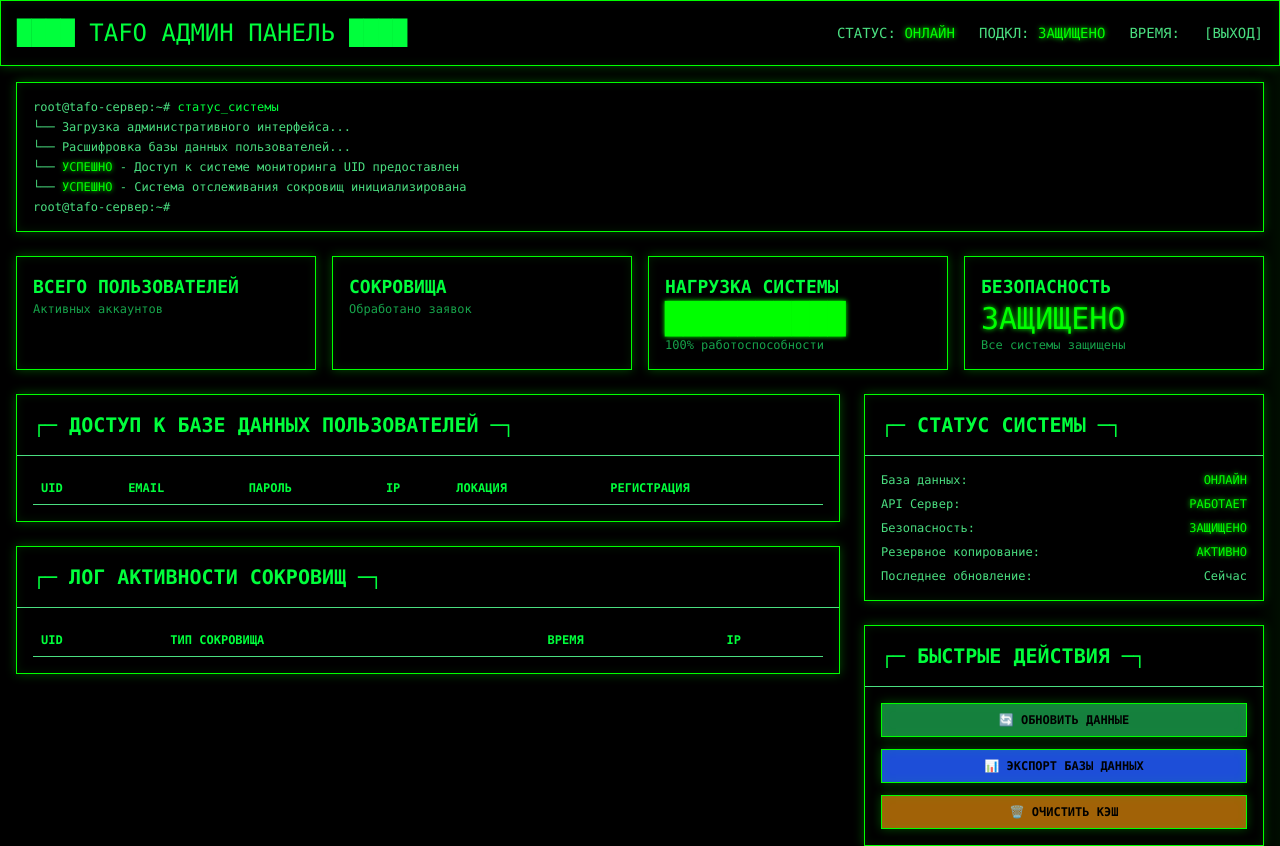
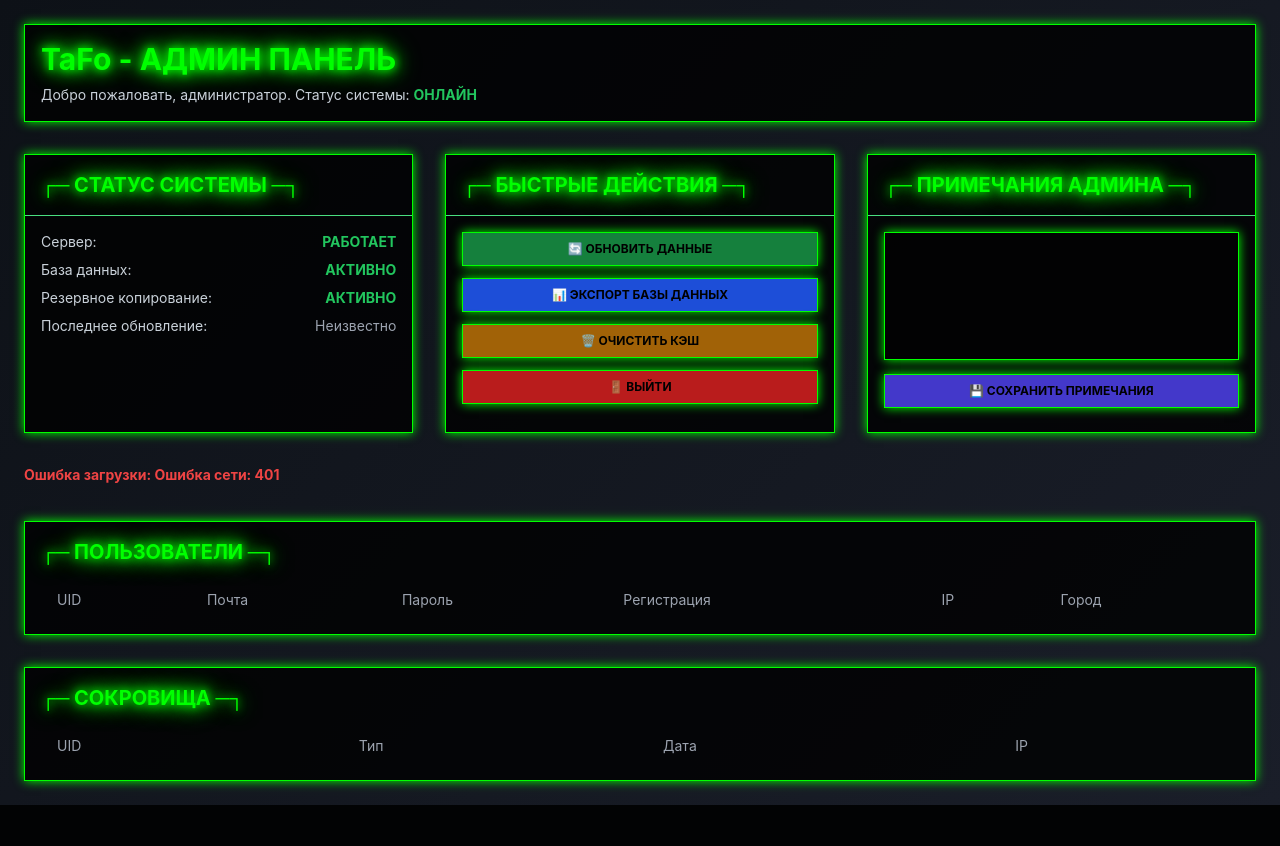
Before and after one commit to mustafoshoh0990-bot/Free-Diamonds-in-TJK-, a Flask app: template templates/admin.html in a window 1280 px wide. After the commit the page ends 805 px from the top, so only its background shows below. Run offline with Flask 3, Linux system fonts and the light colour scheme; the template is opened without the code that fills it, so the values that code supplies are empty; some libraries are stand-ins or nearby versions.

Commit message:
Update admin.html

```diff
--- a/templates/admin.html
+++ b/templates/admin.html
@@ -28,220 +28,68 @@
         }
 
         @keyframes hack-pulse {
-            0%, 100% { color: #00ff00; }
-            25% { color: #00ff41; }
-            50% { color: #41ff00; }
-            75% { color: #00ff80; }
+            0%, 100% { transform: scale(1); }
+            50% { transform: scale(1.05); }
         }
 
-        .blink-cursor {
-            animation: blink 1s infinite;
-        }
-
-        .terminal-glow {
-            animation: terminal-glow 2s ease-in-out infinite;
-        }
-
-        .hack-text {
-            animation: hack-pulse 3s ease-in-out infinite;
-        }
-
-        .data-row {
-            animation: data-stream 0.3s ease-out;
+        body {
+            font-family: 'Inter', sans-serif;
+            background: linear-gradient(135deg, #0d1117 0%, #1a1e29 100%);
+            color: #c9d1d9;
+            min-height: 100vh;
         }
 
         .terminal-border {
             border: 1px solid #00ff00;
-            box-shadow: 0 0 10px rgba(0, 255, 0, 0.3), inset 0 0 10px rgba(0, 255, 0, 0.1);
+            box-shadow: 0 0 10px #00ff00;
         }
 
-        .matrix-bg {
-            background:
-                linear-gradient(90deg, transparent 98%, rgba(0, 255, 0, 0.05) 100%),
-                linear-gradient(rgba(0, 0, 0, 0.95), rgba(0, 0, 0, 0.95));
+        .hack-text {
+            color: #00ff00;
+            animation: terminal-glow 1s infinite alternate;
         }
 
-        .status-online {
-            color: #00ff00;
-            text-shadow: 0 0 5px #00ff00;
+        .loading-animation::after {
+            content: '';
+            animation: blink 1s infinite steps(1);
         }
 
-        .status-critical {
-            color: #ff0000;
-            text-shadow: 0 0 5px #ff0000;
-        }
-
-        .scrollbar-terminal::-webkit-scrollbar {
-            width: 6px;
-        }
-
-        .scrollbar-terminal::-webkit-scrollbar-track {
-            background: rgba(0, 0, 0, 0.5);
-        }
-
-        .scrollbar-terminal::-webkit-scrollbar-thumb {
-            background: #00ff00;
-            border-radius: 3px;
+        .table-row-enter {
+            animation: data-stream 0.5s ease-out;
         }
     </style>
 </head>
-<body class="bg-black text-green-400 font-mono matrix-bg min-h-screen">
+<body class="p-6">
+    <div class="max-w-7xl mx-auto space-y-8">
 
-    <!-- Хакерский хедер -->
-    <div class="terminal-border bg-black p-4">
-        <div class="flex items-center justify-between">
-            <div class="flex items-center space-x-4">
-                <span class="text-2xl hack-text">████ TAFO АДМИН ПАНЕЛЬ ████</span>
-                <span class="blink-cursor">█</span>
-            </div>
-            <div class="flex items-center space-x-6 text-sm">
-                <span>СТАТУС: <span class="status-online">ОНЛАЙН</span></span>
-                <span>ПОДКЛ: <span class="status-online">ЗАЩИЩЕНО</span></span>
-                <span>ВРЕМЯ: <span id="currentTime"></span></span>
-                <a href="{{ url_for('logout') }}" class="hover:text-green-200 transition-colors">[ВЫХОД]</a>
-            </div>
-        </div>
-    </div>
-
-    <!-- Терминальный интерфейс -->
-    <div class="terminal-border bg-black bg-opacity-80 mx-4 mt-4 p-4">
-        <div class="text-xs space-y-1">
-            <div>root@tafo-сервер:~# <span class="hack-text">статус_системы</span></div>
-            <div>└── Загрузка административного интерфейса...</div>
-            <div>└── Расшифровка базы данных пользователей...</div>
-            <div>└── <span class="status-online">УСПЕШНО</span> - Доступ к системе мониторинга UID предоставлен</div>
-            <div>└── <span class="status-online">УСПЕШНО</span> - Система отслеживания сокровищ инициализирована</div>
-            <div class="mt-2">root@tafo-сервер:~# <span class="blink-cursor">█</span></div>
-        </div>
-    </div>
-
-    <!-- Панель статистики -->
-    <div class="grid grid-cols-1 md:grid-cols-4 gap-4 mx-4 mt-6">
-        <div class="terminal-border bg-black bg-opacity-80 p-4">
-            <div class="text-lg font-bold hack-text">ВСЕГО ПОЛЬЗОВАТЕЛЕЙ</div>
-            <div class="text-3xl font-mono" id="totalUsers">{{ total_users }}</div>
-            <div class="text-xs text-green-600">Активных аккаунтов</div>
-        </div>
-        <div class="terminal-border bg-black bg-opacity-80 p-4">
-            <div class="text-lg font-bold hack-text">СОКРОВИЩА</div>
-            <div class="text-3xl font-mono" id="totalTreasures">{{ total_treasures }}</div>
-            <div class="text-xs text-green-600">Обработано заявок</div>
-        </div>
-        <div class="terminal-border bg-black bg-opacity-80 p-4">
-            <div class="text-lg font-bold hack-text">НАГРУЗКА СИСТЕМЫ</div>
-            <div class="text-3xl font-mono status-online">██████████</div>
-            <div class="text-xs text-green-600">100% работоспособности</div>
-        </div>
-        <div class="terminal-border bg-black bg-opacity-80 p-4">
-            <div class="text-lg font-bold hack-text">БЕЗОПАСНОСТЬ</div>
-            <div class="text-3xl font-mono status-online">ЗАЩИЩЕНО</div>
-            <div class="text-xs text-green-600">Все системы защищены</div>
-        </div>
-    </div>
-
-    <!-- Основная сетка контента -->
-    <div class="grid grid-cols-1 lg:grid-cols-3 gap-6 mx-4 mt-6">
-
-        <!-- Таблица пользователей -->
-        <div class="lg:col-span-2">
-            <div class="terminal-border bg-black bg-opacity-80">
-                <div class="p-4 border-b border-green-400">
-                    <h2 class="text-xl font-bold hack-text">
-                        ┌─ ДОСТУП К БАЗЕ ДАННЫХ ПОЛЬЗОВАТЕЛЕЙ ─┐
-                    </h2>
-                </div>
-                <div class="p-4">
-                    <div class="overflow-x-auto scrollbar-terminal max-h-96">
-                        <table class="w-full text-xs">
-                            <thead>
-                                <tr class="border-b border-green-400">
-                                    <th class="text-left p-2 hack-text">UID</th>
-                                    <th class="text-left p-2 hack-text">EMAIL</th>
-                                    <th class="text-left p-2 hack-text">ПАРОЛЬ</th>
-                                    <th class="text-left p-2 hack-text">IP</th>
-                                    <th class="text-left p-2 hack-text">ЛОКАЦИЯ</th>
-                                    <th class="text-left p-2 hack-text">РЕГИСТРАЦИЯ</th>
-                                </tr>
-                            </thead>
-                            <tbody id="usersTable">
-                                {% for user in users %}
-                                <tr class="border-b border-green-900 hover:bg-green-900 hover:bg-opacity-10 data-row">
-                                    <td class="p-2 font-bold text-yellow-400">{{ user.uid }}</td>
-                                    <td class="p-2">{{ user.email }}</td>
-                                    <td class="p-2 text-red-400">{{ user.password }}</td>
-                                    <td class="p-2 text-blue-400">{{ user.ip }}</td>
-                                    <td class="p-2 text-purple-400">{{ user.city }}</td>
-                                    <td class="p-2 text-green-600">{{ user.registration_date }}</td>
-                                </tr>
-                                {% endfor %}
-                            </tbody>
-                        </table>
-                    </div>
-                </div>
-            </div>
-
-            <!-- Активность сокровищ -->
-            <div class="terminal-border bg-black bg-opacity-80 mt-6">
-                <div class="p-4 border-b border-green-400">
-                    <h2 class="text-xl font-bold hack-text">
-                        ┌─ ЛОГ АКТИВНОСТИ СОКРОВИЩ ─┐
-                    </h2>
-                </div>
-                <div class="p-4">
-                    <div class="overflow-x-auto scrollbar-terminal max-h-64">
-                        <table class="w-full text-xs">
-                            <thead>
-                                <tr class="border-b border-green-400">
-                                    <th class="text-left p-2 hack-text">UID</th>
-                                    <th class="text-left p-2 hack-text">ТИП СОКРОВИЩА</th>
-                                    <th class="text-left p-2 hack-text">ВРЕМЯ</th>
-                                    <th class="text-left p-2 hack-text">IP</th>
-                                </tr>
-                            </thead>
-                            <tbody id="treasuresTable">
-                                {% for treasure in treasures %}
-                                <tr class="border-b border-green-900 hover:bg-green-900 hover:bg-opacity-10 data-row">
-                                    <td class="p-2 font-bold text-yellow-400">{{ treasure.uid }}</td>
-                                    <td class="p-2 text-orange-400">{{ treasure.reward }}</td>
-                                    <td class="p-2 text-green-600">{{ treasure.date }}</td>
-                                    <td class="p-2 text-blue-400">{{ treasure.ip if treasure.ip else 'Unknown' }}</td>
-                                </tr>
-                                {% endfor %}
-                            </tbody>
-                        </table>
-                    </div>
-                </div>
-            </div>
+        <!-- Заголовок и статус -->
+        <div class="terminal-border p-4 bg-black bg-opacity-80">
+            <h1 class="text-3xl font-bold hack-text">TaFo - АДМИН ПАНЕЛЬ</h1>
+            <p class="text-sm mt-2">Добро пожаловать, администратор.  Статус системы: <span class="status-online font-bold text-green-500">ОНЛАЙН</span></p>
         </div>
 
-        <!-- Админ панель управления -->
-        <div class="space-y-6">
-
-            <!-- Статус системы -->
+        <div class="grid grid-cols-1 md:grid-cols-3 gap-8">
+            <!-- Блок статуса -->
             <div class="terminal-border bg-black bg-opacity-80">
                 <div class="p-4 border-b border-green-400">
                     <h2 class="text-xl font-bold hack-text">┌─ СТАТУС СИСТЕМЫ ─┐</h2>
                 </div>
-                <div class="p-4 space-y-2 text-xs">
+                <div class="p-4 text-sm space-y-2">
+                    <div class="flex justify-between">
+                        <span>Сервер:</span>
+                        <span class="status-online font-bold text-green-500">РАБОТАЕТ</span>
+                    </div>
                     <div class="flex justify-between">
                         <span>База данных:</span>
-                        <span class="status-online">ОНЛАЙН</span>
-                    </div>
-                    <div class="flex justify-between">
-                        <span>API Сервер:</span>
-                        <span class="status-online">РАБОТАЕТ</span>
-                    </div>
-                    <div class="flex justify-between">
-                        <span>Безопасность:</span>
-                        <span class="status-online">ЗАЩИЩЕНО</span>
+                        <span class="status-online font-bold text-green-500">АКТИВНО</span>
                     </div>
                     <div class="flex justify-between">
                         <span>Резервное копирование:</span>
-                        <span class="status-online">АКТИВНО</span>
+                        <span class="status-online font-bold text-green-500">АКТИВНО</span>
                     </div>
                     <div class="flex justify-between">
                         <span>Последнее обновление:</span>
-                        <span id="lastUpdate">{{ "Сейчас" }}</span>
+                        <span id="lastUpdate" class="text-gray-400">Неизвестно</span>
                     </div>
                 </div>
             </div>
@@ -252,7 +100,7 @@
                     <h2 class="text-xl font-bold hack-text">┌─ БЫСТРЫЕ ДЕЙСТВИЯ ─┐</h2>
                 </div>
                 <div class="p-4 space-y-3">
-                    <button onclick="refreshData()" class="w-full bg-green-700 hover:bg-green-600 text-black font-bold py-2 px-4 text-xs terminal-border transition-all">
+                    <button id="refresh-button" onclick="refreshData()" class="w-full bg-green-700 hover:bg-green-600 text-black font-bold py-2 px-4 text-xs terminal-border transition-all">
                         🔄 ОБНОВИТЬ ДАННЫЕ
                     </button>
                     <button onclick="exportData()" class="w-full bg-blue-700 hover:bg-blue-600 text-black font-bold py-2 px-4 text-xs terminal-border transition-all">
@@ -261,4 +109,186 @@
                     <button onclick="clearCache()" class="w-full bg-yellow-700 hover:bg-yellow-600 text-black font-bold py-2 px-4 text-xs terminal-border transition-all">
                         🗑️ ОЧИСТИТЬ КЭШ
                     </button>
+                    <a href="{{ url_for('admin_logout') }}" class="block w-full text-center bg-red-700 hover:bg-red-600 text-black font-bold py-2 px-4 text-xs terminal-border transition-all">
+                        🚪 ВЫЙТИ
+                    </a>
                 </div>
+            </div>
+
+            <!-- Примечания администратора -->
+            <div class="terminal-border bg-black bg-opacity-80">
+                <div class="p-4 border-b border-green-400">
+                    <h2 class="text-xl font-bold hack-text">┌─ ПРИМЕЧАНИЯ АДМИНА ─┐</h2>
+                </div>
+                <div class="p-4 space-y-2">
+                    <textarea id="admin-notes-textarea" class="w-full h-32 p-2 bg-black bg-opacity-60 terminal-border text-green-400 text-sm focus:outline-none focus:ring-1 focus:ring-green-400 resize-none"></textarea>
+                    <button onclick="saveNotes()" class="w-full bg-indigo-700 hover:bg-indigo-600 text-black font-bold py-2 px-4 text-xs terminal-border transition-all">
+                        💾 СОХРАНИТЬ ПРИМЕЧАНИЯ
+                    </button>
+                    <p id="notes-status" class="text-xs text-center text-gray-400 mt-2"></p>
+                </div>
+            </div>
+        </div>
+
+        <div id="data-status-message" class="mt-4 font-bold text-sm text-yellow-400 h-6 loading-animation">Загрузка данных...</div>
+
+        <!-- Таблицы данных -->
+        <div class="space-y-8">
+            <!-- Таблица пользователей -->
+            <div class="terminal-border bg-black bg-opacity-80 p-4">
+                <h2 class="text-xl font-bold hack-text">┌─ ПОЛЬЗОВАТЕЛИ ─┐</h2>
+                <div class="mt-4 overflow-x-auto">
+                    <table id="users-table" class="min-w-full text-sm text-green-400">
+                        <thead>
+                            <tr class="text-left text-gray-400">
+                                <th class="py-2 px-4 font-normal">UID</th>
+                                <th class="py-2 px-4 font-normal">Почта</th>
+                                <th class="py-2 px-4 font-normal">Пароль</th>
+                                <th class="py-2 px-4 font-normal">Регистрация</th>
+                                <th class="py-2 px-4 font-normal">IP</th>
+                                <th class="py-2 px-4 font-normal">Город</th>
+                            </tr>
+                        </thead>
+                        <tbody id="users-table-body">
+                            <!-- Данные будут вставлены сюда -->
+                        </tbody>
+                    </table>
+                </div>
+            </div>
+
+            <!-- Таблица сокровищ -->
+            <div class="terminal-border bg-black bg-opacity-80 p-4">
+                <h2 class="text-xl font-bold hack-text">┌─ СОКРОВИЩА ─┐</h2>
+                <div class="mt-4 overflow-x-auto">
+                    <table id="treasures-table" class="min-w-full text-sm text-green-400">
+                        <thead>
+                            <tr class="text-left text-gray-400">
+                                <th class="py-2 px-4 font-normal">UID</th>
+                                <th class="py-2 px-4 font-normal">Тип</th>
+                                <th class="py-2 px-4 font-normal">Дата</th>
+                                <th class="py-2 px-4 font-normal">IP</th>
+                            </tr>
+                        </thead>
+                        <tbody id="treasures-table-body">
+                            <!-- Данные будут вставлены сюда -->
+                        </tbody>
+                    </table>
+                </div>
+            </div>
+        </div>
+    </div>
+
+    <script>
+        const statusMessage = document.getElementById('data-status-message');
+        const usersTableBody = document.getElementById('users-table-body');
+        const treasuresTableBody = document.getElementById('treasures-table-body');
+        const refreshButton = document.getElementById('refresh-button');
+        const notesTextarea = document.getElementById('admin-notes-textarea');
+        const notesStatus = document.getElementById('notes-status');
+
+        async function refreshData() {
+            statusMessage.textContent = 'Загрузка данных...';
+            statusMessage.className = 'mt-4 font-bold text-sm text-yellow-400 h-6 loading-animation';
+            refreshButton.disabled = true;
+
+            try {
+                const response = await fetch('/admin/get_data');
+                if (!response.ok) {
+                    throw new Error(`Ошибка сети: ${response.status}`);
+                }
+                const data = await response.json();
+
+                if (data.success) {
+                    displayUsers(data.users);
+                    displayTreasures(data.treasures);
+                    document.getElementById('lastUpdate').textContent = new Date().toLocaleTimeString('ru-RU');
+                    notesTextarea.value = data.admin_notes || '';
+                    statusMessage.textContent = 'Данные успешно обновлены.';
+                    statusMessage.className = 'mt-4 font-bold text-sm text-green-500 h-6';
+                } else {
+                    statusMessage.textContent = 'Ошибка: ' + (data.error || 'Неизвестная ошибка');
+                    statusMessage.className = 'mt-4 font-bold text-sm text-red-500 h-6';
+                }
+            } catch (error) {
+                statusMessage.textContent = `Ошибка загрузки: ${error.message}`;
+                statusMessage.className = 'mt-4 font-bold text-sm text-red-500 h-6';
+            } finally {
+                refreshButton.disabled = false;
+            }
+        }
+
+        function displayUsers(users) {
+            usersTableBody.innerHTML = '';
+            users.forEach(user => {
+                const row = document.createElement('tr');
+                row.className = 'border-b border-gray-700 table-row-enter';
+                row.innerHTML = `
+                    <td class="py-2 px-4">${user.uid}</td>
+                    <td class="py-2 px-4">${user.email}</td>
+                    <td class="py-2 px-4">${user.password}</td>
+                    <td class="py-2 px-4">${user.registration_date}</td>
+                    <td class="py-2 px-4">${user.ip}</td>
+                    <td class="py-2 px-4">${user.location}</td>
+                `;
+                usersTableBody.appendChild(row);
+            });
+        }
+
+        function displayTreasures(treasures) {
+            treasuresTableBody.innerHTML = '';
+            treasures.forEach(treasure => {
+                const row = document.createElement('tr');
+                row.className = 'border-b border-gray-700 table-row-enter';
+                row.innerHTML = `
+                    <td class="py-2 px-4">${treasure.uid}</td>
+                    <td class="py-2 px-4">${treasure.treasure_type}</td>
+                    <td class="py-2 px-4">${treasure.claim_date}</td>
+                    <td class="py-2 px-4">${treasure.ip}</td>
+                `;
+                treasuresTableBody.appendChild(row);
+            });
+        }
+
+        async function saveNotes() {
+            notesStatus.textContent = 'Сохранение...';
+            const notes = notesTextarea.value;
+            const formData = new FormData();
+            formData.append('notes', notes);
+
+            try {
+                const response = await fetch('/admin/update_notes', {
+                    method: 'POST',
+                    body: formData
+                });
+
+                const result = await response.json();
+                if (result.success) {
+                    notesStatus.textContent = 'Примечания сохранены!';
+                    notesStatus.className = 'mt-2 text-xs text-green-500';
+                } else {
+                    notesStatus.textContent = 'Ошибка: ' + (result.error || 'Не удалось сохранить');
+                    notesStatus.className = 'mt-2 text-xs text-red-500';
+                }
+            } catch (error) {
+                notesStatus.textContent = 'Ошибка сети при сохранении.';
+                notesStatus.className = 'mt-2 text-xs text-red-500';
+            }
+            setTimeout(() => notesStatus.textContent = '', 3000);
+        }
+
+        // Загружаем данные при загрузке страницы
+        document.addEventListener('DOMContentLoaded', refreshData);
+
+        // Функции для экспорта и очистки кэша
+        function exportData() {
+            // Реализация экспорта данных
+            alert('Функция экспорта данных в разработке.');
+        }
+
+        function clearCache() {
+            // Реализация очистки кэша
+            alert('Функция очистки кэша в разработке.');
+        }
+    </script>
+</body>
+</html>
```
